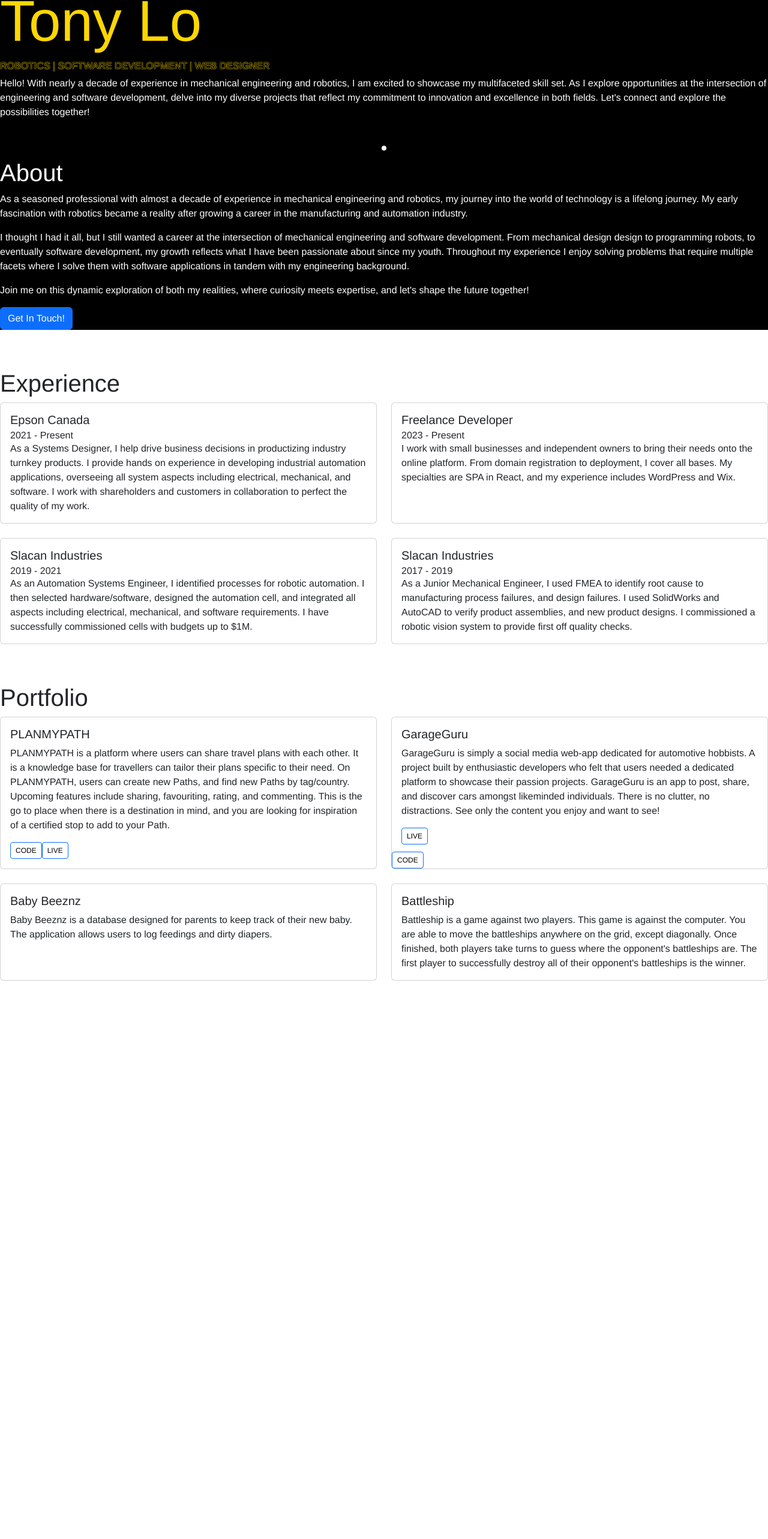
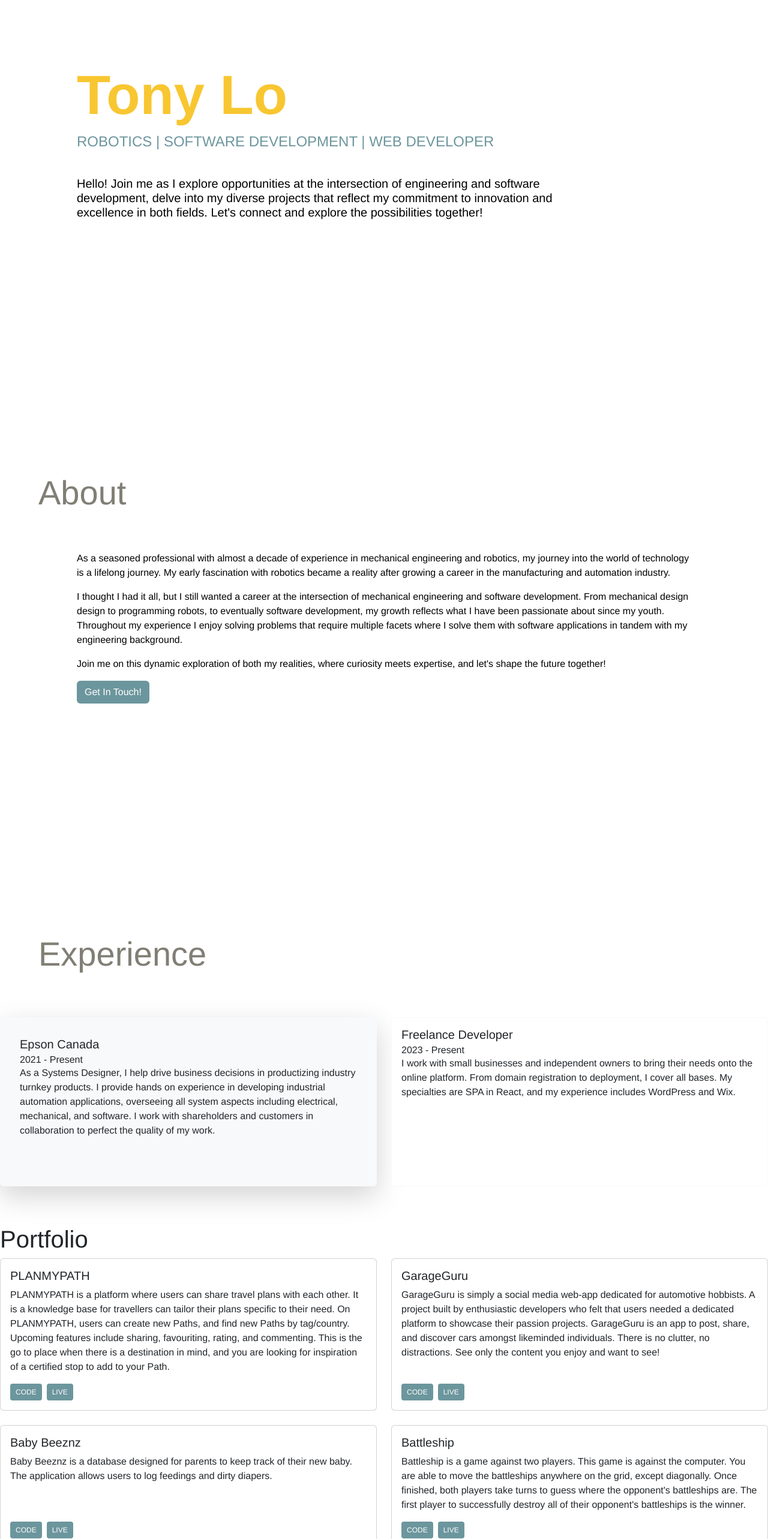
Before and after one commit to tonyhylo/Portfolio, a React (Create React App) app: page / in a window 1280 px wide. Shown: the part 153-2719 px from the top of the page at 60% size. Before the commit the page ends 2339 px from the top, so only its background shows below. Built offline with nearby package versions, Linux system fonts and the light colour scheme.

Commit message:
Added accent colours, positioned buttons under portfolio

```diff
--- a/package.json
+++ b/package.json
@@ -4,6 +4,7 @@
   "private": true,
   "dependencies": {
     "@emailjs/browser": "^3.11.0",
+    "@fortawesome/fontawesome-free": "^6.4.2",
     "@testing-library/jest-dom": "^5.16.4",
     "@testing-library/react": "^13.2.0",
     "@testing-library/user-event": "^13.5.0",
@@ -15,6 +16,8 @@
     "express": "^4.18.1",
     "firebase": "^10.4.0",
     "jsonwebtoken": "^9.0.2",
+    "mdb-react-ui-kit": "^7.0.0",
+    "mdb-ui-kit": "^6.4.2",
     "mongoose": "^6.3.4",
     "morgan": "^1.10.0",
     "react": "^18.1.0",
--- a/public/index.html
+++ b/public/index.html
@@ -5,6 +5,7 @@
     <link rel="icon" href="%PUBLIC_URL%/favicon.ico" />
     <meta name="viewport" content="width=device-width, initial-scale=1" />
     <meta name="theme-color" content="#000000" />
+    <link href="https://fonts.googleapis.com/css?family=Roboto:300,400,500,700&display=swap" rel="stylesheet" />
     <meta
       name="description"
       content="Web site created using create-react-app"
--- a/src/components/NavBar/NavBar.jsx
+++ b/src/components/NavBar/NavBar.jsx
@@ -8,7 +8,7 @@ export default function NavBar() {
       <div class="container-fluid">
         <a
           class="navbar-brand"
-          href="#home"
+          href="#top"
           onMouseEnter={() => cursorChangeHandler("hovered")}
           onMouseLeave={() => cursorChangeHandler("")}
           onClick={() => cursorChangeHandler("clicked")}
--- a/src/index.css
+++ b/src/index.css
@@ -157,7 +157,7 @@ button[type="submit"] {
 }
 
 main, #about, #portfolio, #resume, #contact, #experience {
-  padding-top: 65px;
+  padding-top: 5%;
 }
 
 .nav-link:hover {
@@ -190,13 +190,13 @@ hr {
 }
 
 .tl-footer {
-  background-color: rgb(85, 85, 190);
+  background-color: #6C969D;
   padding: 1.5% 0 0.1% 0;
 }
 
 main {
   z-index: 1;
-  margin-bottom: 38%;
+  margin-bottom: 40%;
   background-color: white;
   min-height: 200vh;
 }
@@ -216,22 +216,59 @@ main {
 }
 
 .name-title {
-  font-size: 600%;
-  color: gold;
+  font-size: 575%;
+  color: #F8C630;
+  margin: 0 0 1% 0;
 }
 
+.section-landing-page {
+  width: 67%;
+  margin: 10% 0 18% 10%;
+  animation: fade 3s linear;
+}
+
+@keyframes fade {
+  from {opacity: 0};
+  to {opacity: 1};
+}
+
+.section-landing-page:hover {
+  .hello {
+    font-weight: bold;
+  }
+}
+
+
 .section-landing-page, #about {
-  background-color: black;
-  color: white
+  background-color: white;
+  color: black;
 }
 
 .sub-title {
-  text-shadow: 0 0 1px gold, 0 0 1px gold, 0 0 1px gold, 0 0 1px gold;
-  color: black;
+  /* text-shadow: 0 0 1px gold, 0 0 1px gold, 0 0 1px gold, 0 0 1px gold; */
+  color: #6C969D;
+  margin: 0 0 5% 0  ;
 }
 
+.about-text {
+  width: 80%;
+  margin: 5% 10% 15% 10%;
+}
 
+.headings {
+  font-size: 350%;
+  margin: 10% 0 0 5%;
+  color: #817F75;
+}
 
+.experience-text {
+  margin: 15% 0 15% 0;
+}
+
+.btn {
+  --btn-bg: black;
+  --btn-color: black;
+}
 
 
 
--- a/src/pages/PortfolioPage/PortfolioPage.jsx
+++ b/src/pages/PortfolioPage/PortfolioPage.jsx
@@ -14,10 +14,21 @@ export default function PortfolioPage() {
     "--bs-btn-padding-y": ".25rem",
     "--bs-btn-padding-x": ".5rem",
     "--bs-btn-font-size": ".75rem",
-    "--bs-btn-bg": "white",
-    "--bs-btn-color": "black",
-    "--bs-btn-hover-bg": "red",
-    "--bs-btn-hover-color": "yellow",
+    "--bs-btn-bg": "#6C969D",
+    "--bs-btn-border-color": "transparent",
+    "--bs-btn-color": "white",
+    "--bs-btn-hover-bg": "white",
+    "--bs-btn-hover-color": "#6C969D",
+    "--bs-btn-hover-border-color": "#6C969D"
+  };
+
+  const btnGetInTouch = {
+    "--bs-btn-bg": "#6C969D",
+    "--bs-btn-border-color": "transparent",
+    "--bs-btn-color": "white",
+    "--bs-btn-hover-bg": "white",
+    "--bs-btn-hover-color": "#6C969D",
+    "--bs-btn-hover-border-color": "#6C969D"
   };
 
   function handleSubmit(e) {
@@ -43,20 +54,21 @@ export default function PortfolioPage() {
 
   return (
     <>
-      <main id="home">
+      <main className="overflow-x-hidden" id="home">
         <section className="section-landing-page">
-          <h1 className="name-title">Tony Lo</h1>
-          <h6 className="sub-title">
-            ROBOTICS | SOFTWARE DEVELOPMENT | WEB DESIGNER
-          </h6>
-          <h7>
-            Hello! With nearly a decade of experience in mechanical engineering
-            and robotics, I am excited to showcase my multifaceted skill set. As
-            I explore opportunities at the intersection of engineering and
-            software development, delve into my diverse projects that reflect my
+          <h1 className="name-title">
+            <strong>Tony Lo</strong>
+          </h1>
+          <h4 className="sub-title">
+            ROBOTICS | SOFTWARE DEVELOPMENT | WEB DEVELOPER
+          </h4>
+          <h5>
+            <span className="hello">Hello!</span> Join me as I explore
+            opportunities at the intersection of engineering and software
+            development, delve into my diverse projects that reflect my
             commitment to innovation and excellence in both fields. Let's
             connect and explore the possibilities together!
-          </h7>
+          </h5>
         </section>
         {/* <h1>Welcome to my portfolio!</h1>
         <div>
@@ -85,37 +97,40 @@ export default function PortfolioPage() {
             Github
           </a>
         </div> */}
-        <section id="about">
-          <h1>About</h1>
+        <section id="about" className="">
+          <h1 className="headings">About</h1>
+          <div className="about-text">
             <p>
               As a seasoned professional with almost a decade of experience in
               mechanical engineering and robotics, my journey into the world of
-            technology is a lifelong journey. My early fascination with robotics
-            became a reality after growing a career in the manufacturing and
-            automation industry.
+              technology is a lifelong journey. My early fascination with
+              robotics became a reality after growing a career in the
+              manufacturing and automation industry.
             </p>
             <p>
               I thought I had it all, but I still wanted a career at the
               intersection of mechanical engineering and software development.
               From mechanical design design to programming robots, to eventually
-            software development, my growth reflects what I have been passionate
-            about since my youth. Throughout my experience I enjoy solving
-            problems that require multiple facets where I solve them with
-            software applications in tandem with my engineering background.
+              software development, my growth reflects what I have been
+              passionate about since my youth. Throughout my experience I enjoy
+              solving problems that require multiple facets where I solve them
+              with software applications in tandem with my engineering
+              background.
             </p>
             <p>
               Join me on this dynamic exploration of both my realities, where
               curiosity meets expertise, and let's shape the future together!
             </p>
-          <a class="btn btn-primary" href="#contact" role="button">
+            <a className="btn btn-primary" href="#contact" role="button" style={btnGetInTouch}>
               Get In Touch!
             </a>
+          </div>
         </section>
         <section id="experience">
-          <h1>Experience</h1>
-          <div class="row row-cols-1 row-cols-md-2 g-4">
+          <h1 className="headings">Experience</h1>
+          <div class="row row-cols-1 row-cols-md-2 g-4 mt-5">
             <div class="col">
-              <div class="card h-100">
+              <div class="card h-100 border-light shadow-lg p-3 mb-5 bg-body-tertiary rounded">
                 {/* <img src="..." class="card-img-top" alt="..."></img>   */}
                 <div class="card-body">
                   <h5 class="card-title">Epson Canada</h5>
@@ -133,7 +148,7 @@ export default function PortfolioPage() {
               </div>
             </div>
             <div class="col">
-              <div class="card h-100">
+              <div class="card h-100 border-light">
                 {/* <img src="..." class="card-img-top" alt="..."></img> */}
                 <div class="card-body">
                   <h5 class="card-title">Freelance Developer</h5>
@@ -148,9 +163,8 @@ export default function PortfolioPage() {
                 </div>
               </div>
             </div>
-            <div class="col">
+            {/* <div class="col">
               <div class="card h-100">
-                {/* <img src="..." class="card-img-top" alt="..."></img> */}
                 <div class="card-body">
                   <h5 class="card-title">Slacan Industries</h5>
                   <h6 class="card-subtitle">2019 - 2021</h6>
@@ -167,7 +181,6 @@ export default function PortfolioPage() {
             </div>
             <div class="col">
               <div class="card h-100">
-                {/* <img src="..." class="card-img-top" alt="..."></img> */}
                 <div class="card-body">
                   <h5 class="card-title">Slacan Industries</h5>
                   <h6 class="card-subtitle">2017 - 2019</h6>
@@ -180,7 +193,7 @@ export default function PortfolioPage() {
                   </p>
                 </div>
               </div>
-            </div>
+            </div> */}
           </div>
         </section>
         <section id="portfolio">
@@ -208,7 +221,7 @@ export default function PortfolioPage() {
                   >
                     <button
                       type="button"
-                      class="btn btn-primary btn-sm"
+                      class="btn btn-primary btn-sm me-2"
                       style={buttonStyle}
                       // disabled
                     >
@@ -252,7 +265,7 @@ export default function PortfolioPage() {
                   >
                     <button
                       type="button"
-                      class="btn btn-primary btn-sm position-absolute bottom-0 start-0"
+                      class="btn btn-primary btn-sm mt-4 me-2"// position-absolute bottom-0 start-10 mb-3"
                       style={buttonStyle}
                     >
                       CODE
@@ -265,7 +278,7 @@ export default function PortfolioPage() {
                   >
                     <button
                       type="button"
-                      class="btn btn-primary btn-sm"
+                      class="btn btn-primary btn-sm mt-4"// position-absolute bottom-0 start-10 mb-3"
                       style={buttonStyle}
                     >
                       LIVE
@@ -284,6 +297,32 @@ export default function PortfolioPage() {
                     of their new baby. The application allows users to log
                     feedings and dirty diapers.
                   </p>
+                  <a
+                    target="_blank"
+                    href="https://github.com/tonyhylo/Baby-Beeznz"
+                    rel="noopener noreferrer"
+                  >
+                    <button
+                      type="button"
+                      class="btn btn-primary btn-sm mt-5 me-2"// position-absolute bottom-0 start-10 mb-3"
+                      style={buttonStyle}
+                    >
+                      CODE
+                    </button>
+                  </a>
+                  <a
+                    target="_blank"
+                    href="https://babybeeznz.herokuapp.com/"
+                    rel="noopener noreferrer"
+                  >
+                    <button
+                      type="button"
+                      class="btn btn-primary btn-sm mt-5"// position-absolute bottom-0 start-10 mb-3"
+                      style={buttonStyle}
+                    >
+                      LIVE
+                    </button>
+                  </a>
                 </div>
               </div>
             </div>
@@ -300,6 +339,32 @@ export default function PortfolioPage() {
                     are. The first player to successfully destroy all of their
                     opponent's battleships is the winner.
                   </p>
+                  <a
+                    target="_blank"
+                    href="https://github.com/tonyhylo/Project-Battleship"
+                    rel="noopener noreferrer"
+                  >
+                    <button
+                      type="button"
+                      class="btn btn-primary btn-sm me-2"// position-absolute bottom-0 start-10 mb-3"
+                      style={buttonStyle}
+                    >
+                      CODE
+                    </button>
+                  </a>
+                  <a
+                    target="_blank"
+                    href="https://tonyhylo.github.io/Project-Battleship/"
+                    rel="noopener noreferrer"
+                  >
+                    <button
+                      type="button"
+                      class="btn btn-primary btn-sm"// position-absolute bottom-0 start-10 mb-3"
+                      style={buttonStyle}
+                    >
+                      LIVE
+                    </button>
+                  </a>
                 </div>
               </div>
             </div>
```
Also changed, not shown: 1 other file (tests, documents, lock files or other folders). Lines whose indentation alone changed are shown as unchanged.
